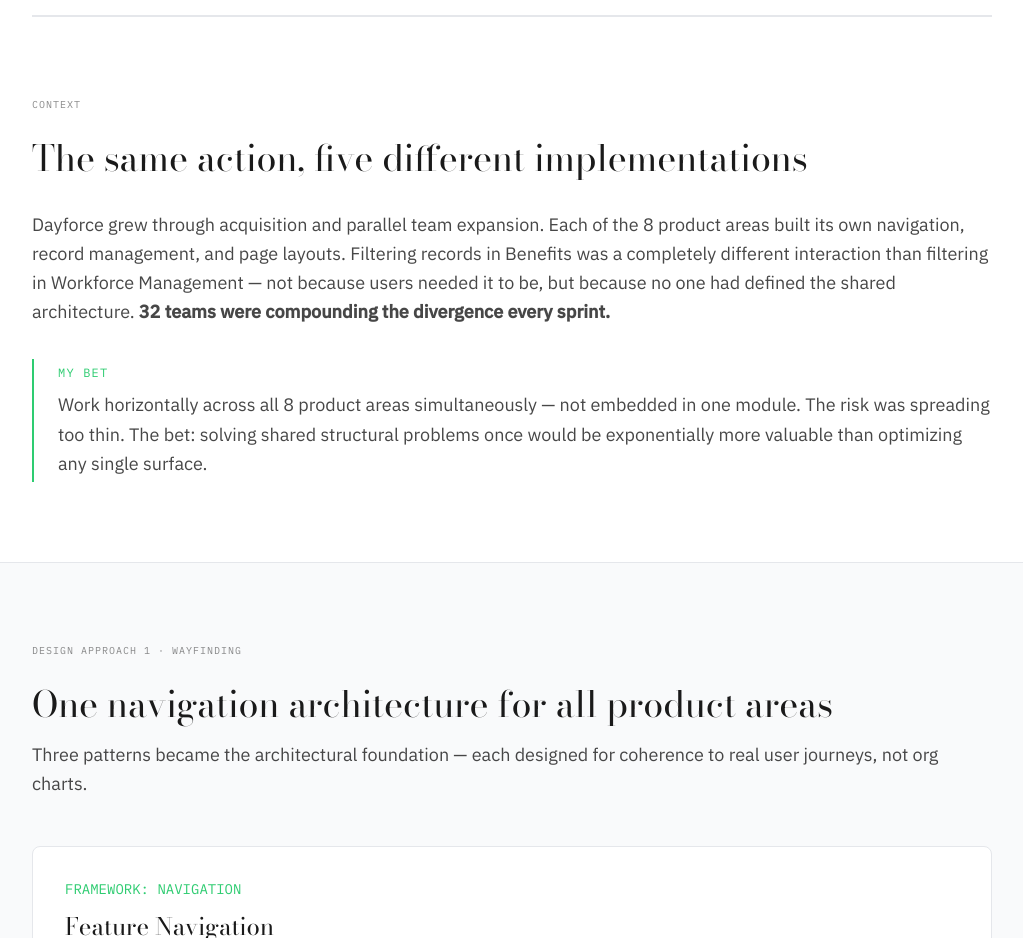
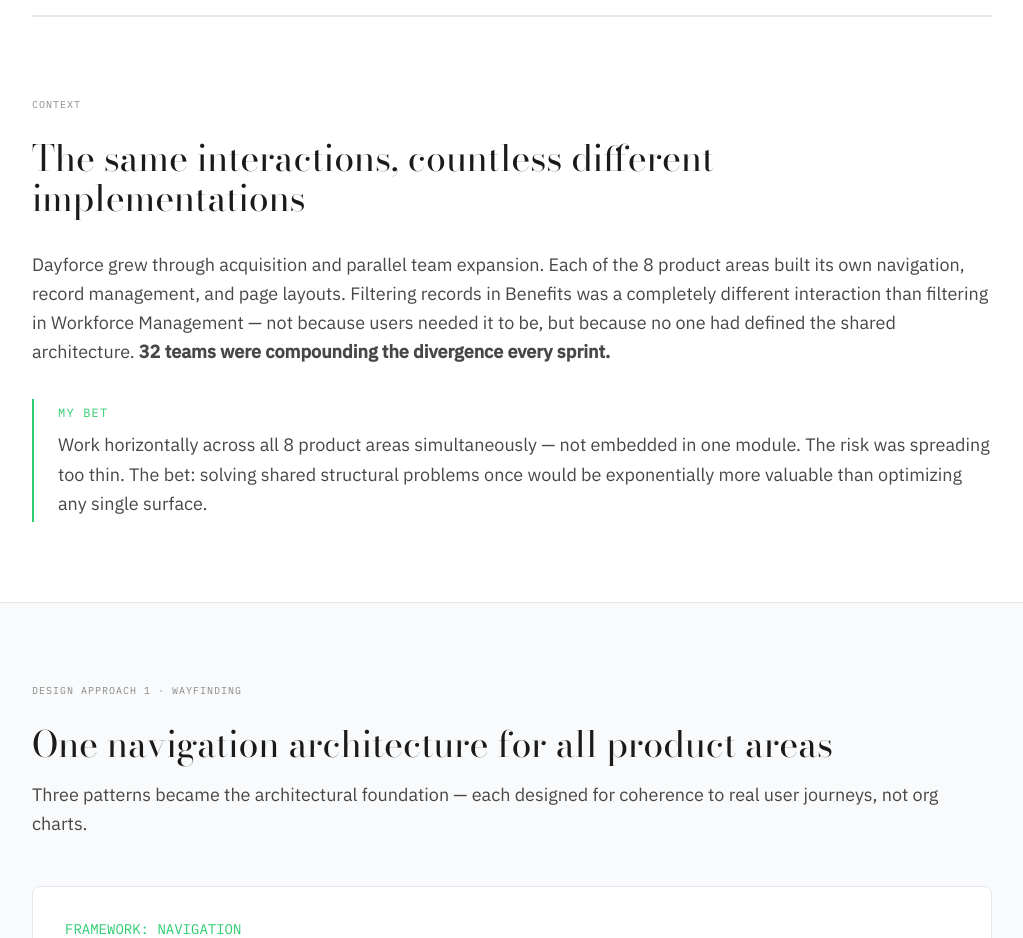
Before and after one commit to angieyoo/portfolio, a Next.js app: page /work/dayforce in a window 1280 px wide. Shown: the part 1260-2198 px from the top of the page, without its empty margins (128-1151 px from the left). Built offline with nearby package versions, Linux system fonts and the light colour scheme.

Commit message:
Update section heading for clarity

```diff
--- a/app/work/dayforce/page.tsx
+++ b/app/work/dayforce/page.tsx
@@ -193,7 +193,7 @@
                 {/* ═══════════ CONTEXT ═══════════ */}
                 <section className="py-20 border-t border-gray-200">
                     <div className="text-[10px] tracking-widest uppercase font-mono opacity-50 mb-6">Context</div>
-                    <h2 className="font-display text-4xl mb-8">The same action, five different implementations</h2>
+                    <h2 className="font-display text-4xl mb-8">The same interactions, countless different implementations</h2>
                     <p className="text-lg opacity-80 leading-relaxed mb-6">
                         Dayforce grew through acquisition and parallel team expansion. Each of the 8 product areas built its own navigation, record management, and page layouts. Filtering records in Benefits was a completely different interaction than filtering in Workforce Management — not because users needed it to be, but because no one had defined the shared architecture. <strong>32 teams were compounding the divergence every sprint.</strong>
                     </p>
```
